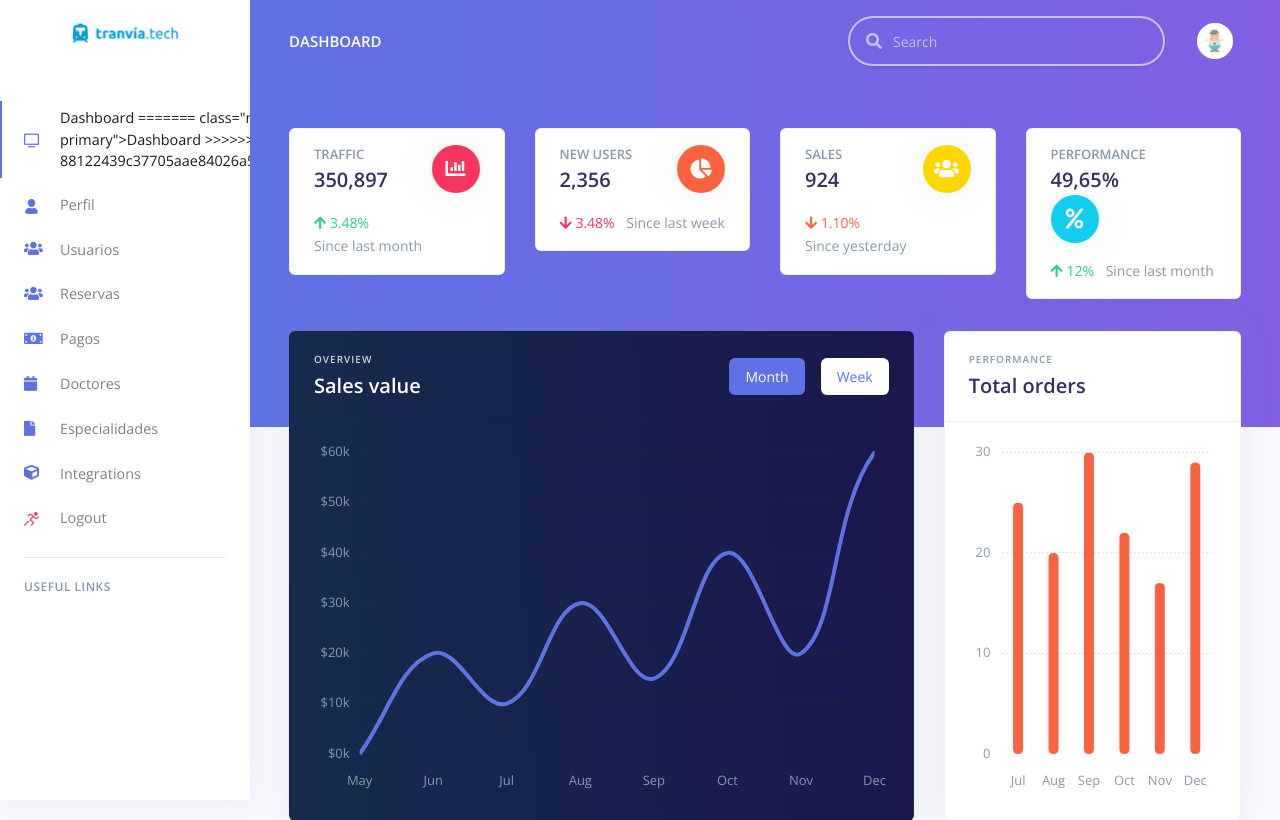
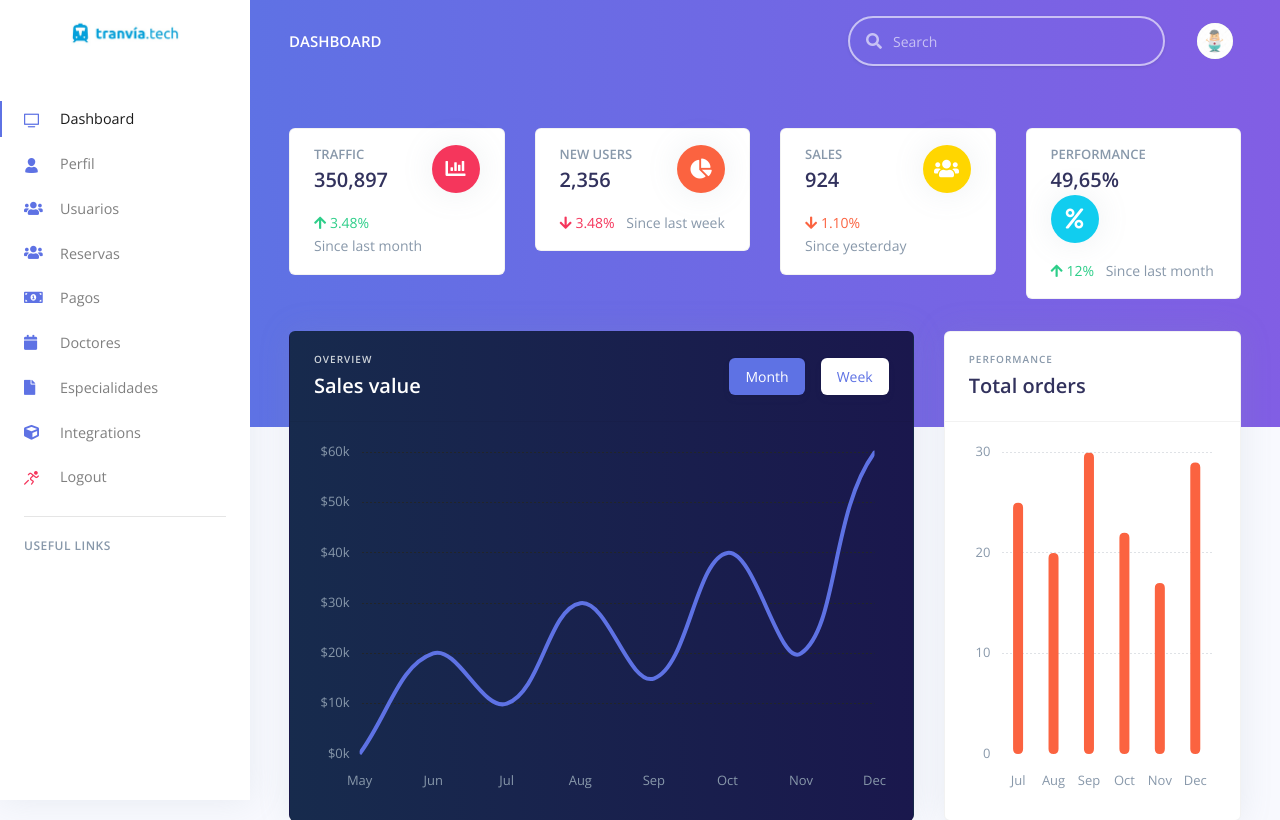
Before and after one commit to JoseMa35/SandBox, a Django app: page / in a window 1280 px wide. Shown: the top 820 px of the page. Run offline with Django 3.2, Linux system fonts and the light colour scheme; a user stored in the database is signed in; data comes from the database, SQL or seed files in the repository; parts of the project's set-up code (start-up, migrations or seed data) failed here and were passed over; some libraries are stand-ins or nearby versions.

Commit message:
update sidebar

```diff
--- a/core/templates/includes/sidenav.html
+++ b/core/templates/includes/sidenav.html
@@ -101,12 +101,8 @@
             <ul class="navbar-nav">
 
                 <li class="nav-item">
-                    <a class=" nav-link {% if 'index' in segment %} active {% endif %}" href="/"> <i
-<<<<<<< HEAD
-                            class="ni ni-tv-2 text-primary"></i> Dashboard
-=======
-                            class="ni ni-tv-2 text-primary"></i>Dashboard
->>>>>>> 88122439c37705aae84026a54b27ab46a572a7db
+                    <a class=" nav-link {% if 'index' in segment %} active {% endif %}" href="/">
+                        <i class="ni ni-tv-2 text-primary"></i>Dashboard
                     </a>
                 </li>
                 <li class="nav-item">
```
